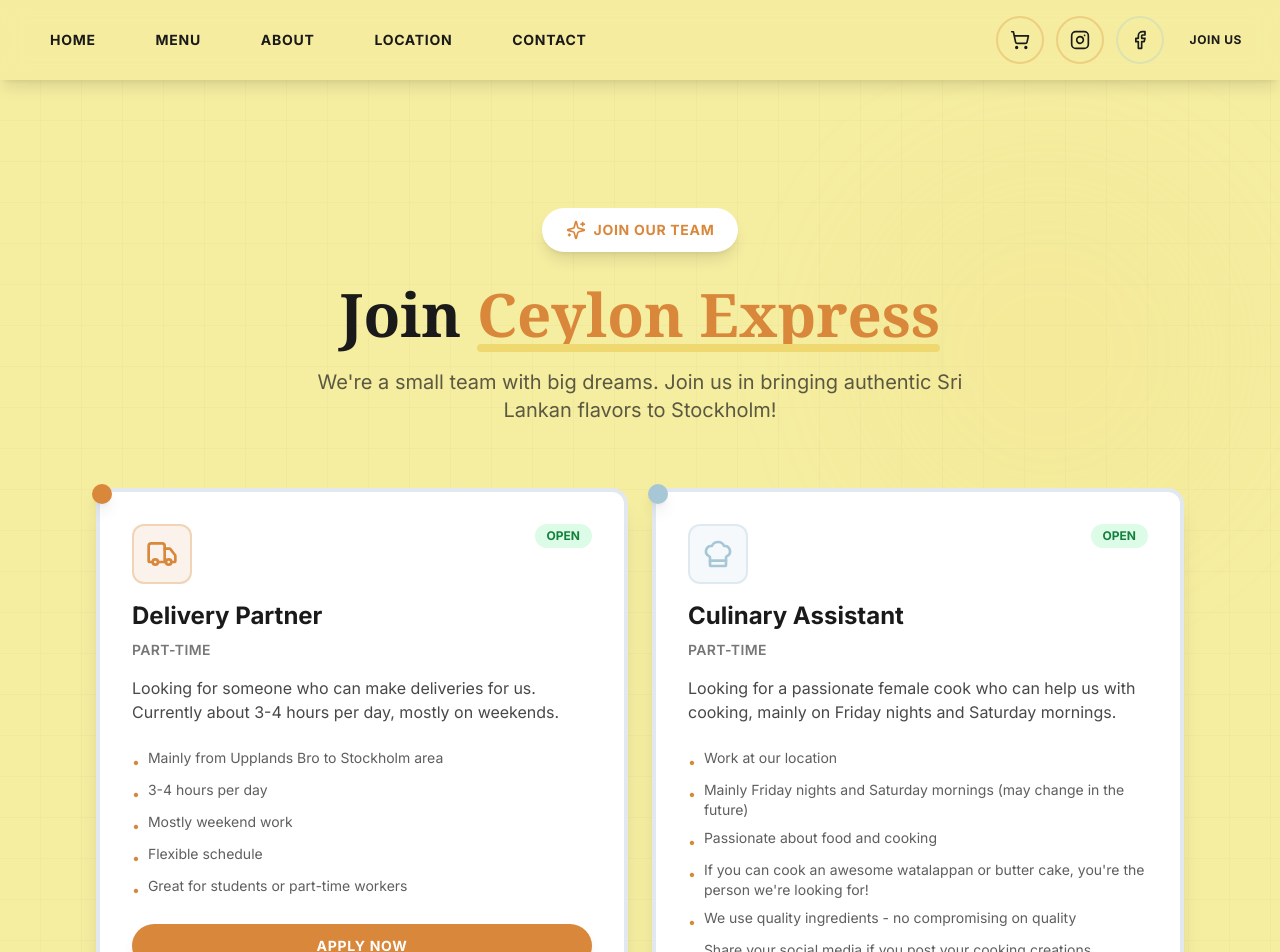
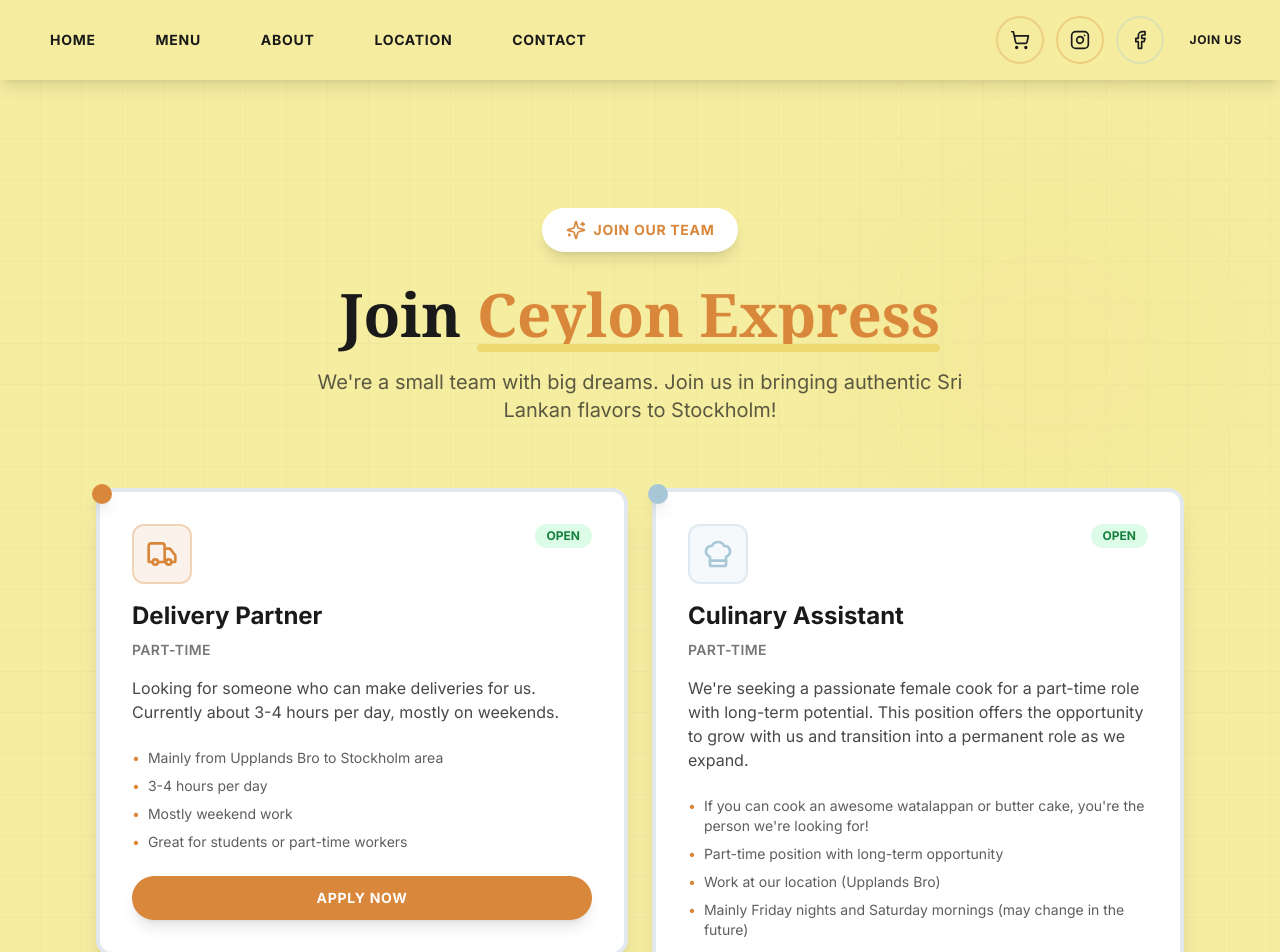
Before and after one commit to cjmki/ceylonexpress, a Next.js app: page /careers in a window 1280 px wide. Shown: the top 952 px of the page. Built offline with nearby package versions, Linux system fonts and the light colour scheme.

Commit message:
fix: copy changes

```diff
--- a/app/careers/page.tsx
+++ b/app/careers/page.tsx
@@ -28,7 +28,6 @@
       'Mainly from Upplands Bro to Stockholm area',
       '3-4 hours per day',
       'Mostly weekend work',
-      'Flexible schedule',
       'Great for students or part-time workers'
     ]
   },
@@ -41,13 +40,14 @@
     iconColor: 'text-ceylon-blue',
     iconBg: 'bg-ceylon-blue/10',
     borderColor: 'border-ceylon-blue/30',
-    description: 'Looking for a passionate female cook who can help us with cooking, mainly on Friday nights and Saturday mornings.',
+    description: 'We\'re seeking a passionate female cook for a part-time role with long-term potential. This position offers the opportunity to grow with us and transition into a permanent role as we expand.',
     details: [
-      'Work at our location',
+      'If you can cook an awesome watalappan or butter cake, you\'re the person we\'re looking for!',
+      'Part-time position with long-term opportunity',
+      'Work at our location (Upplands Bro)',
       'Mainly Friday nights and Saturday mornings (may change in the future)',
-      'Passionate about food and cooking',
-      'If you can cook an awesome watalappan or butter cake, you\'re the person we\'re looking for!',
-      'We use quality ingredients - no compromising on quality',
+      'Passionate about food and cooking, someone who can help us to improve our menu and recipes',
+      'We do not compromise on ingredients so you have the opportunity to work with quality sri lankan ingredients',
       'Share your social media if you post your cooking creations'
     ]
   }
@@ -332,8 +332,8 @@
                     <ul className="space-y-2 mb-6">
                       {job.details.map((detail, idx) => (
                         <li key={idx} className="flex items-start gap-2 text-sm text-ceylon-text/70">
-                          <span className="text-ceylon-orange mt-1">•</span>
-                          <span>{detail}</span>
+                          <span className="text-ceylon-orange flex-shrink-0 leading-[1.4]">•</span>
+                          <span className="flex-1">{detail}</span>
                         </li>
                       ))}
                     </ul>
--- a/app/components/Footer.tsx
+++ b/app/components/Footer.tsx
@@ -45,7 +45,7 @@
 
             <p className="text-sm md:text-base text-white/80 leading-relaxed mb-6 max-w-md">
               Bringing authentic island flavors to your neighborhood through
-              our food truck and catering services. Experience the warmth of home-cooked Sri Lankan cuisine.
+              our cloud kitchen and catering services. Experience the warmth of home-cooked Sri Lankan cuisine.
             </p>
 
             {/* Contact Info */}
```
